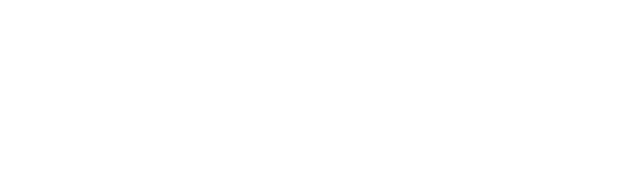
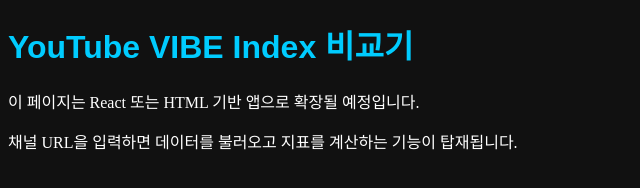
Before and after one commit to Theeroom/youtube-vibe, a website: page index.html in a window 1280 px wide. Shown: the whole page, without its empty margins (0-640 px from the left). Drawn offline with Linux system fonts and the light colour scheme.

Commit message:
Add files via upload

```diff
--- a/index.html
+++ b/index.html
@@ -1 +1,12 @@
-<!DOCTYPE html><html><head><title>VIBE</title></head><body><div id='root'></div><script src='main.js'></script></body></html>
+<!DOCTYPE html>
+<html lang="en">
+<head>
+  <meta charset="UTF-8" />
+  <meta name="viewport" content="width=device-width, initial-scale=1.0" />
+  <title>YouTube VIBE Index</title>
+</head>
+<body style="background-color: #111; color: #fff;">
+  <div id="root">YouTube VIBE Index 로딩 중...</div>
+  <script src="main.js"></script>
+</body>
+</html>
--- a/main.js
+++ b/main.js
@@ -1 +1,5 @@
-// React 앱 번들 placeholder
+document.getElementById('root').innerHTML = `
+  <h1 style="font-family: sans-serif; color: #00ccff;">YouTube VIBE Index 비교기</h1>
+  <p>이 페이지는 React 또는 HTML 기반 앱으로 확장될 예정입니다.</p>
+  <p>채널 URL을 입력하면 데이터를 불러오고 지표를 계산하는 기능이 탑재됩니다.</p>
+`;
```
Also changed, not shown: README.md.
